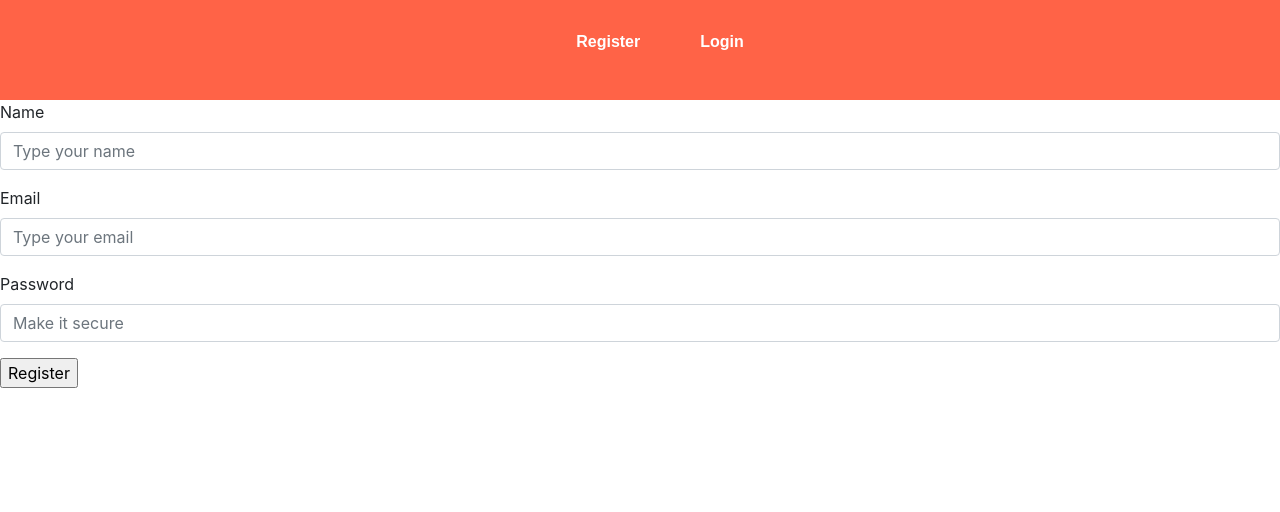
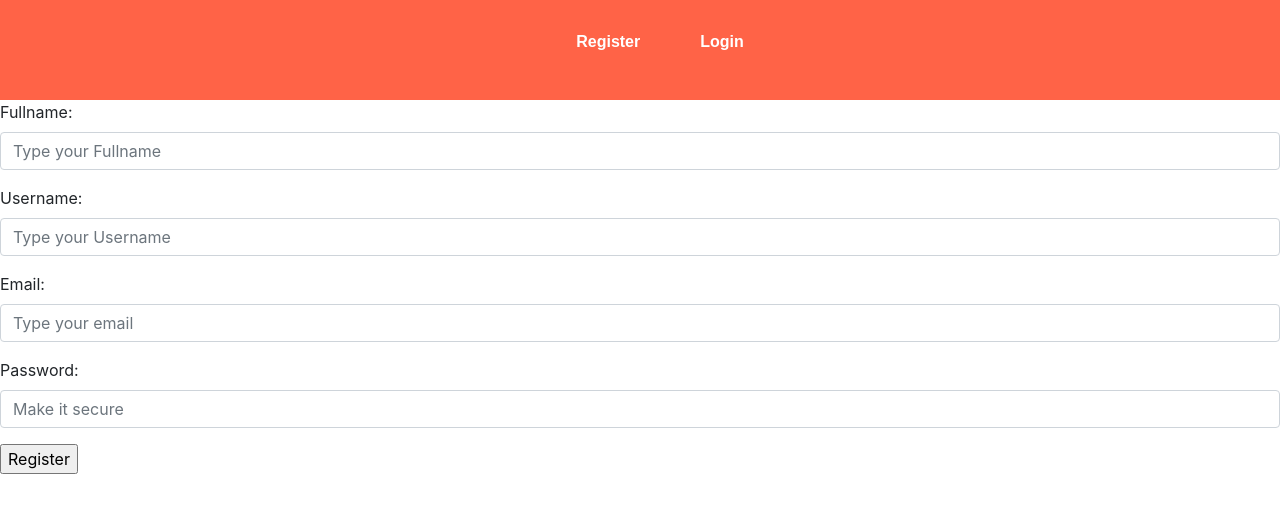
Before and after one commit to mandasari93/learn-react-form, a React (Create React App) app: page /Register in a window 1280 px wide. Shown: the top 512 px of the page. Built offline with nearby package versions, Linux system fonts and the light colour scheme.

Commit message:
add username

```diff
--- a/src/components/Login/index.js
+++ b/src/components/Login/index.js
@@ -37,7 +37,7 @@ class Register extends Component {
       return (
         <Form onSubmit={this.handleRegisterSubmit}>
         <FormGroup>
-          <Label for="email">Email</Label>
+          <Label for="email">Email:</Label>
           <Input
             type="email"
             name="email"
@@ -49,7 +49,7 @@ class Register extends Component {
         </FormGroup>
 
         <FormGroup>
-          <Label for="password">Password</Label>
+          <Label for="password">Password:</Label>
           <Input
             type="password"
             name="password"
--- a/src/components/Register/index.js
+++ b/src/components/Register/index.js
@@ -6,6 +6,7 @@ class Register extends Component {
     super(props);
     this.state = {
       name: "",
+      user:"",
       email: "",
       pass: "",
       result: []
@@ -14,6 +15,10 @@ class Register extends Component {
 
   handleNameInput = event => {
     this.setState({ name: event.target.value });
+  };
+
+  handleUserInput = event => {
+    this.setState({ user: event.target.value });
   };
 
   handleEmailInput = event => {
@@ -28,6 +33,7 @@ class Register extends Component {
     event.preventDefault();
     const value = {
       name: this.state.name,
+      user: this.state.user,
       email: this.state.email,
       pass: this.state.pass
     };
@@ -35,6 +41,7 @@ class Register extends Component {
     this.setState(prevState => ({
       result: [...prevState.result, value],
       name: "",
+      user: "",
       email: "",
       pass: ""
     }));
@@ -44,19 +51,31 @@ class Register extends Component {
     return (
       <Form onSubmit={this.handleRegisterSubmit}>
         <FormGroup>
-          <Label for="name">Name</Label>
+          <Label for="name">Fullname:</Label>
           <Input
             type="name"
             name="name"
             id="name"
-            placeholder="Type your name"
+            placeholder="Type your Fullname"
             value={this.state.name}
             onChange={this.handleNameInput}
           />
         </FormGroup>
 
         <FormGroup>
-          <Label for="email">Email</Label>
+          <Label for="user">Username:</Label>
+          <Input
+            type="user"
+            name="user"
+            id="user"
+            placeholder="Type your Username"
+            value={this.state.user}
+            onChange={this.handleUserInput}
+          />
+        </FormGroup>
+
+        <FormGroup>
+          <Label for="email">Email:</Label>
           <Input
             type="email"
             name="email"
@@ -68,7 +87,7 @@ class Register extends Component {
         </FormGroup>
 
         <FormGroup>
-          <Label for="password">Password</Label>
+          <Label for="password">Password:</Label>
           <Input
             type="password"
             name="password"
```
